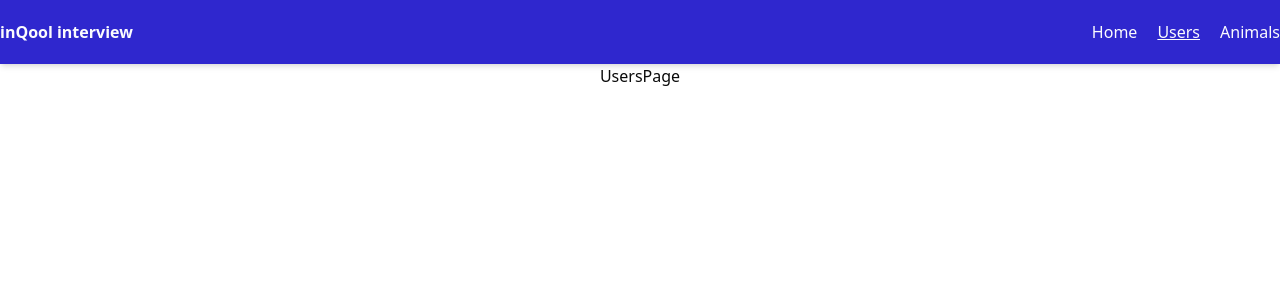
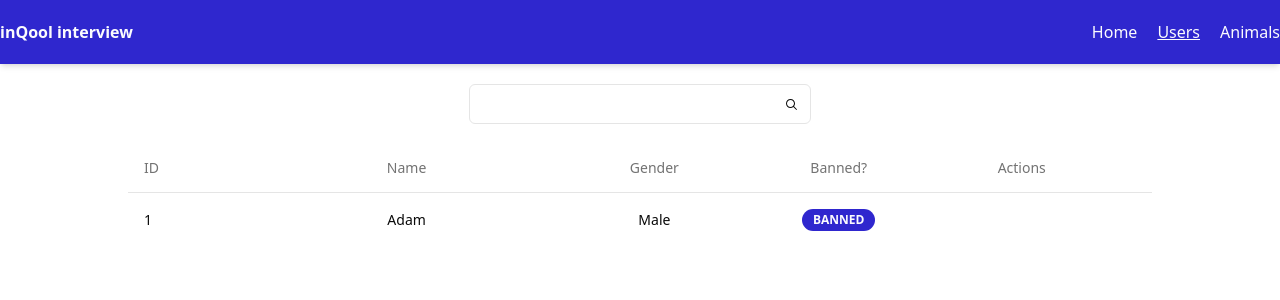
Before and after one commit to xxeonN22/inQool-frontend-interview, a React (Vite) app: page /users in a window 1280 px wide. Shown: the top 300 px of the page. Built offline with nearby package versions, Linux system fonts and the light colour scheme.

Commit message:
add: added pages for Users and Animals

```diff
--- a/src/pages/AnimalsPage.tsx
+++ b/src/pages/AnimalsPage.tsx
@@ -1,5 +1,32 @@
+import AnimalsTable from '@/components/AnimalsTable/AnimalsTable';
+import GenericTable from '@/components/BaseTable/BaseTable';
+
+const headers = [
+  {
+    name: 'ID',
+    className: 'w-[50px] hidden sm:flex items-center',
+  },
+  {
+    name: 'Name',
+  },
+  {
+    name: 'Gender',
+  },
+  {
+    name: 'Banned',
+    width: 'w-[100px]',
+  },
+  {
+    name: 'Actions',
+  },
+];
+
 const AnimalsPage = () => {
-  return <div>AnimalsPage</div>;
+  return (
+    <GenericTable headers={headers}>
+      <AnimalsTable />
+    </GenericTable>
+  );
 };
 
 export default AnimalsPage;
--- a/src/pages/UsersPage.tsx
+++ b/src/pages/UsersPage.tsx
@@ -1,5 +1,32 @@
+import GenericTable from '@/components/BaseTable/BaseTable';
+import UsersTable from '@/components/UsersTable/UsersTable';
+
+const headers = [
+  {
+    name: 'ID',
+    className: 'w-[50px] hidden sm:flex items-center',
+  },
+  {
+    name: 'Name',
+  },
+  {
+    name: 'Gender',
+  },
+  {
+    name: 'Banned?',
+    className: 'w-[100px]',
+  },
+  {
+    name: 'Actions',
+  },
+];
+
 const UsersPage = () => {
-  return <div>UsersPage</div>;
+  return (
+    <GenericTable headers={headers}>
+      <UsersTable />
+    </GenericTable>
+  );
 };
 
 export default UsersPage;
```
